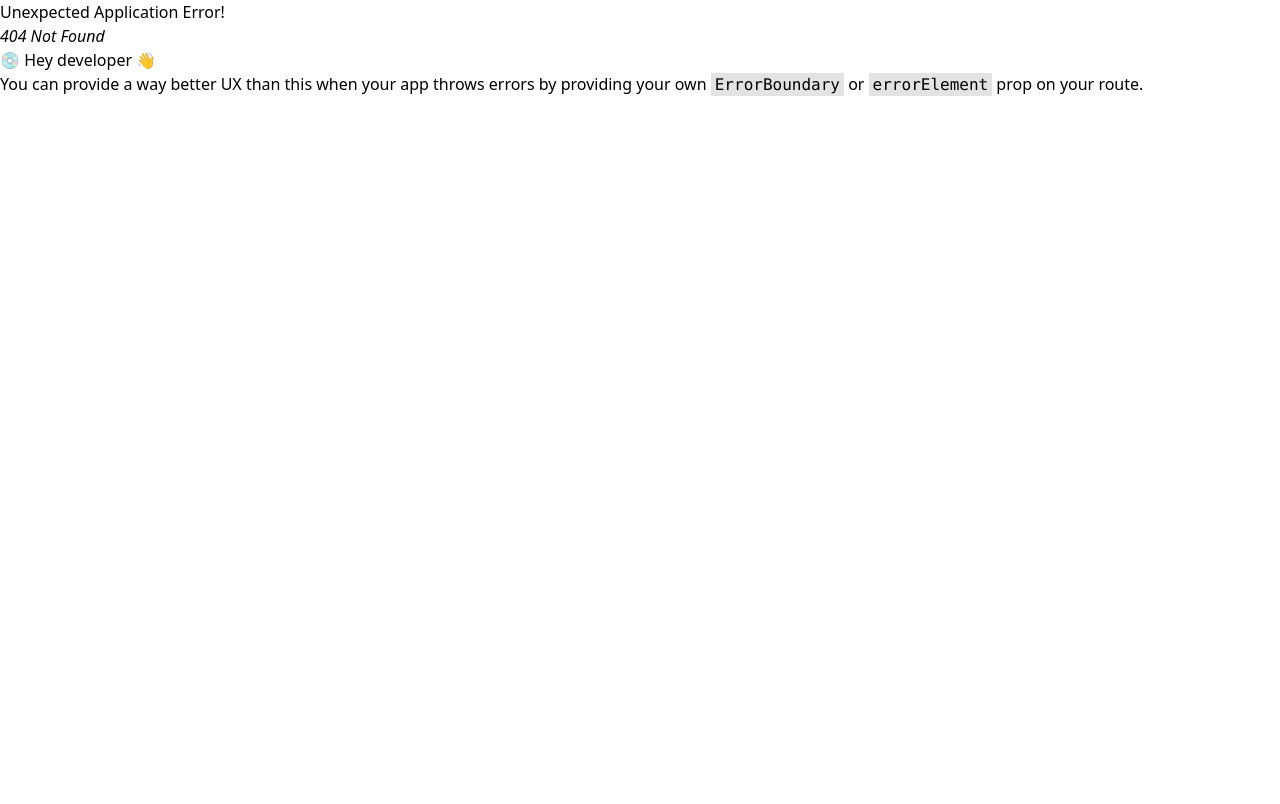
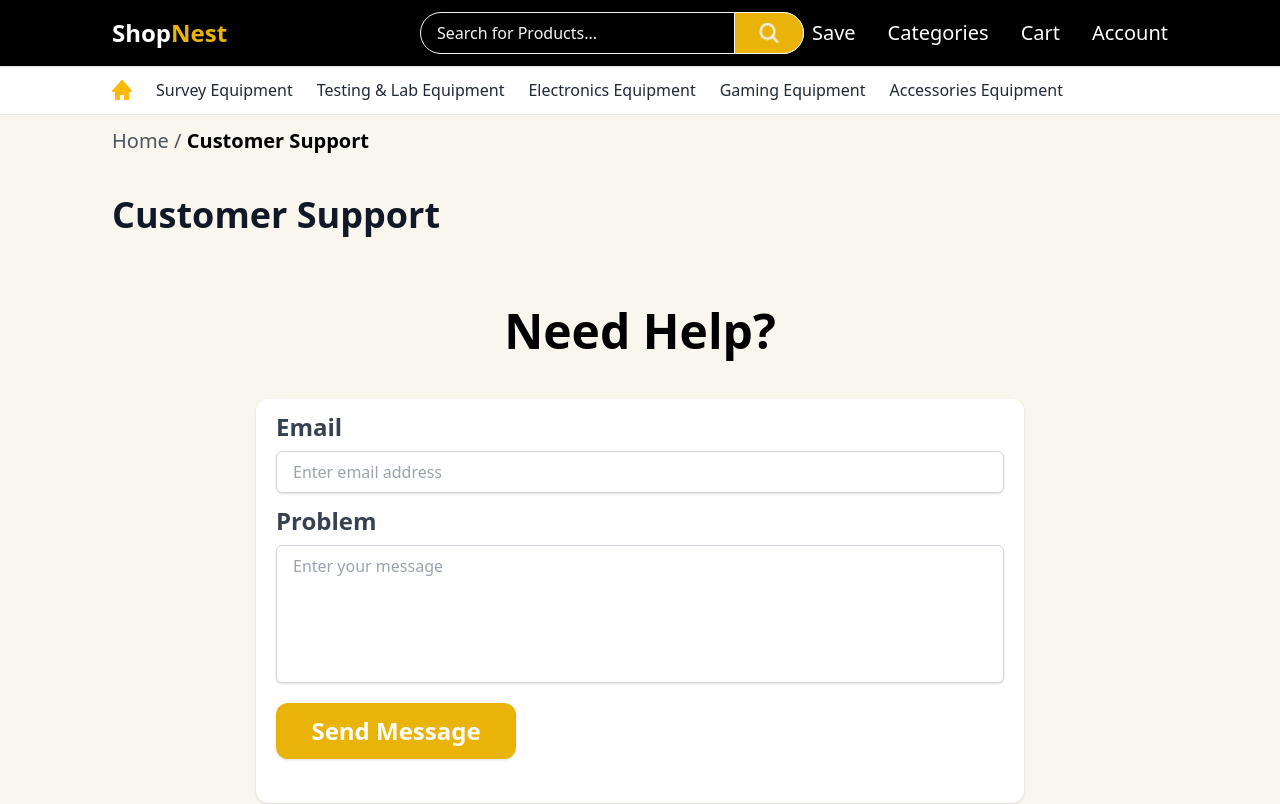
Before and after one commit to Arafat-Bhuiyan/Huss-Project, a React (Vite) app: page /customer-support in a window 1280 px wide. Before the commit this address had no page. Shown: the top 804 px of the page. Built offline with nearby package versions, Linux system fonts and the light colour scheme.

Commit message:
Customer Support Page Added

```diff
--- /dev/null
+++ b/src/components/CustomerSupportMain.jsx
@@ -0,0 +1,86 @@
+import React, { useState } from "react";
+
+export const CustomerSupportMain = () => {
+  const [formData, setFormData] = useState({
+    emailAddress: "",
+    problem: "",
+  });
+
+  const handleChange = (e) => {
+    const { name, value } = e.target;
+    setFormData({
+      ...formData,
+      [name]: value,
+    });
+  };
+
+  const handleSubmit = (e) => {
+    e.preventDefault();
+    console.log("Email:", formData.emailAddress);
+    console.log("Problem:", formData.problem);
+  };
+
+  return (
+    <div className="my-10">
+      {/* Header */}
+      <div className="text-start mb-10">
+        <h2 className="text-3xl md:text-4xl font-bold text-gray-900 mb-2">
+          Customer Support
+        </h2>
+      </div>
+
+      {/* Need Help */}
+      <div className="max-w-3xl mx-auto flex flex-col justify-center items-center gap-3">
+        <h1 className="font-bold text-5xl my-8">Need Help?</h1>
+
+        <form
+          onSubmit={handleSubmit}
+          className="bg-white py-3 px-5 w-full shadow rounded-xl"
+        >
+          <div>
+            <label
+              htmlFor="emailAddress"
+              className="block text-2xl font-semibold text-gray-700"
+            >
+              Email
+            </label>
+            <input
+              type="email"
+              id="emailAddress"
+              name="emailAddress"
+              value={formData.emailAddress}
+              onChange={handleChange}
+              placeholder="Enter email address"
+              className="mt-2 block text-base font-normal w-full px-4 py-2 shadow bg-white rounded-md border border-gray-300 focus:ring-yellow-500 focus:border-yellow-500"
+            />
+          </div>
+
+          <div>
+            <label
+              htmlFor="problem"
+              className="mt-3 block text-2xl font-semibold text-gray-700"
+            >
+              Problem
+            </label>
+            <textarea
+              id="problem"
+              name="problem"
+              value={formData.problem}
+              onChange={handleChange}
+              placeholder="Enter your message"
+              rows={5}
+              className="mt-2 block text-base font-normal w-full px-4 py-2 shadow bg-white rounded-md border border-gray-300 focus:ring-yellow-500 focus:border-yellow-500 resize-none"
+            />
+          </div>
+
+          <button
+            type="submit"
+            className="w-60 h-14 font-semibold text-2xl py-3 mt-5 mb-8 bg-yellow-500 text-white rounded-xl shadow hover:bg-yellow-600"
+          >
+            Send Message
+          </button>
+        </form>
+      </div>
+    </div>
+  );
+};
--- /dev/null
+++ b/src/pages/CustomerSupport.jsx
@@ -0,0 +1,17 @@
+import React from "react";
+import { CustomerSupportMain } from "../components/CustomerSupportMain";
+
+export const CustomerSupport = () => {
+  return (
+    <div className="w-full bg-[#f9f6ee] px-28 py-3">
+      {/* Breadcrumb */}
+      <div className=" text-left text-sm text-black font-medium">
+        <span className="text-gray-600 font-medium text-xl">Home / </span>
+        <span className="text-black font-bold text-xl">Customer Support</span>
+      </div>
+
+      {/* Customer Support Main Section */}
+      <CustomerSupportMain />
+    </div>
+  );
+};
```
Also changed, not shown: src/routes/Routes.jsx (+7 -2 lines).
